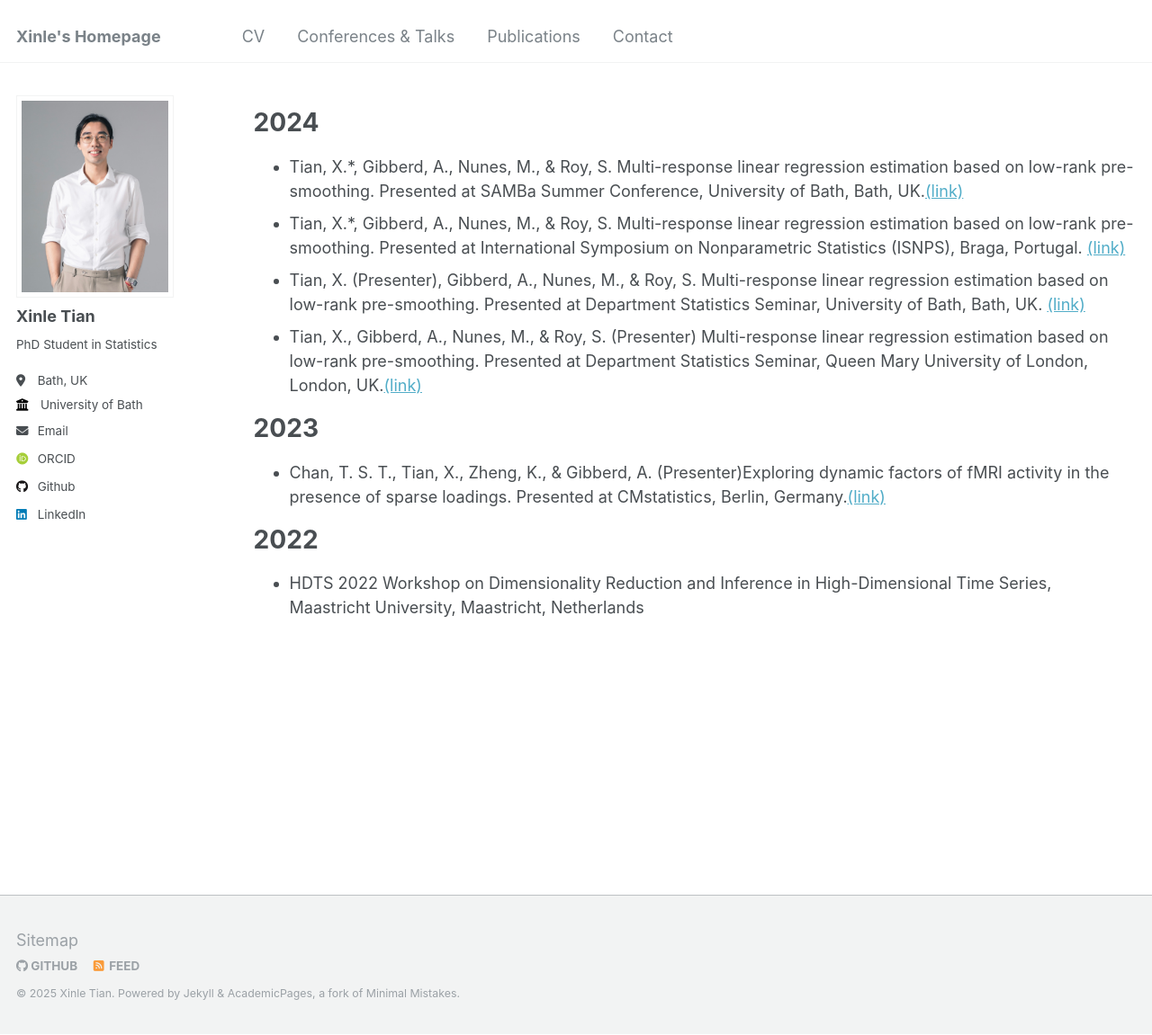
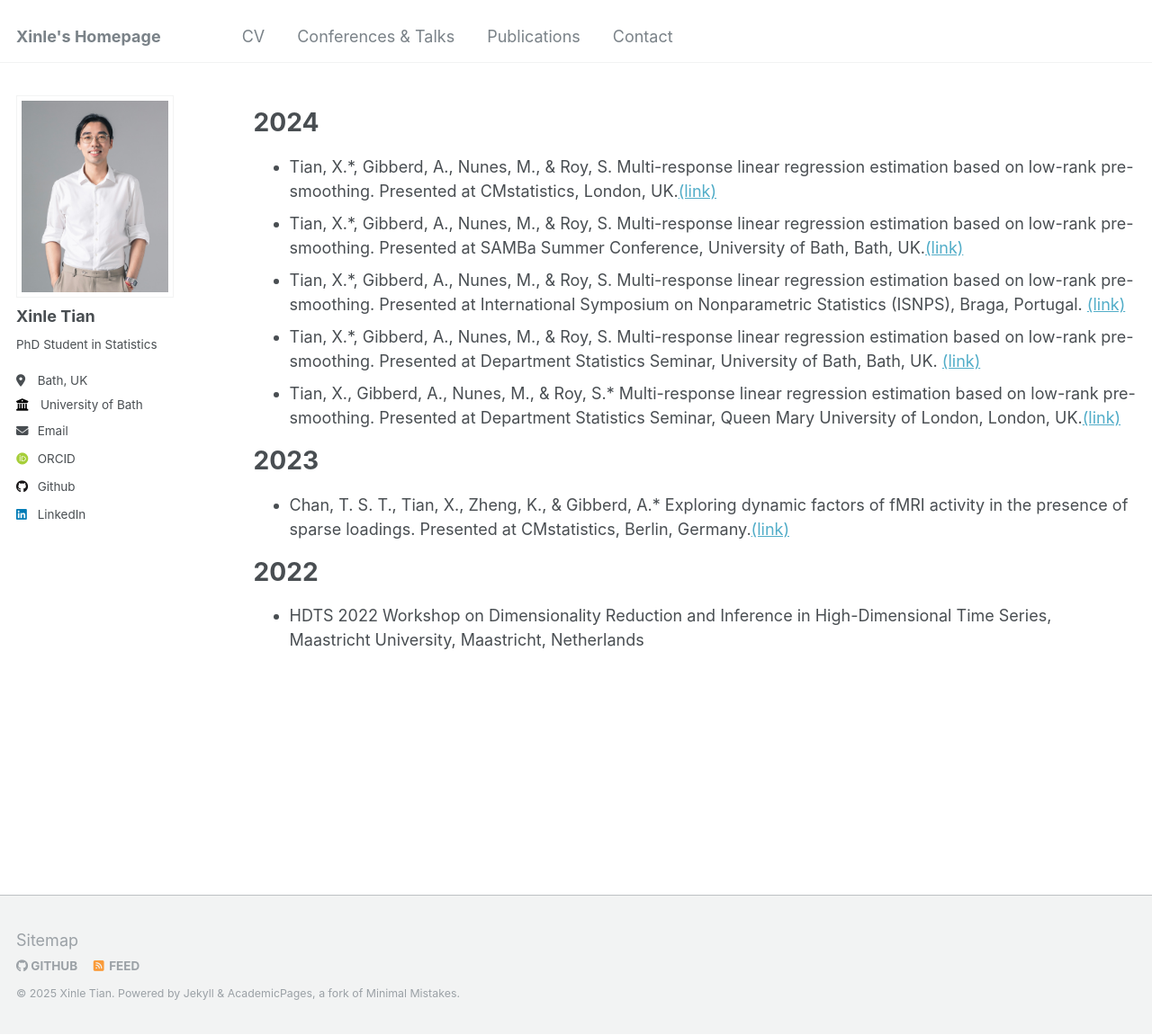
Before and after one commit to xinlet/xinlet.github.io, a Jekyll site: the page built from _pages/talks.md, in a window 1280 px wide and 1151 px high. Shown: the whole window at 90% size. Built offline with Jekyll 4.4.1, drawn with Linux system fonts in a browser that asks for light colours; some web fonts are replaced.

Commit message:
Update talks.md

```diff
--- a/_pages/talks.md
+++ b/_pages/talks.md
@@ -9,14 +9,15 @@ author_profile: true
 
 2024
 ======
+* Tian, X.*, Gibberd, A., Nunes, M., & Roy, S. Multi-response linear regression estimation based on low-rank pre-smoothing. Presented at CMstatistics, London, UK.[(link)](https://www.cmstatistics.org/CFECMStatistics2024/index.php)
 * Tian, X.*, Gibberd, A., Nunes, M., & Roy, S. Multi-response linear regression estimation based on low-rank pre-smoothing. Presented at SAMBa Summer Conference, University of Bath, Bath, UK.[(link)](https://people.bath.ac.uk/cb2605/SAMBaConf.html)
 * Tian, X.*, Gibberd, A., Nunes, M., & Roy, S. Multi-response linear regression estimation based on low-rank pre-smoothing. Presented at International Symposium on Nonparametric Statistics (ISNPS), Braga, Portugal. [(link)]((https://w3.math.uminho.pt/ISNPS2024/))
-* Tian, X. (Presenter), Gibberd, A., Nunes, M., & Roy, S. Multi-response linear regression estimation based on low-rank pre-smoothing. Presented at Department Statistics Seminar, University of Bath, Bath, UK. [(link)](https://people.bath.ac.uk/cr777/seminar.html)
-* Tian, X., Gibberd, A., Nunes, M., & Roy, S. (Presenter) Multi-response linear regression estimation based on low-rank pre-smoothing. Presented at Department Statistics Seminar, Queen Mary University of London, London, UK.[(link)](https://www.qmul.ac.uk/maths/research/seminars/statistics-and-data-science-seminar/)
+* Tian, X.*, Gibberd, A., Nunes, M., & Roy, S. Multi-response linear regression estimation based on low-rank pre-smoothing. Presented at Department Statistics Seminar, University of Bath, Bath, UK. [(link)](https://people.bath.ac.uk/cr777/seminar.html)
+* Tian, X., Gibberd, A., Nunes, M., & Roy, S.* Multi-response linear regression estimation based on low-rank pre-smoothing. Presented at Department Statistics Seminar, Queen Mary University of London, London, UK.[(link)](https://www.qmul.ac.uk/maths/research/seminars/statistics-and-data-science-seminar/)
 
 2023
 ======
-* Chan, T. S. T., Tian, X., Zheng, K., & Gibberd, A. (Presenter)Exploring dynamic factors of fMRI activity in the presence of sparse loadings. Presented at CMstatistics, Berlin, Germany.[(link)](https://www.cmstatistics.org/CMStatistics2023/programme.php)
+* Chan, T. S. T., Tian, X., Zheng, K., & Gibberd, A.* Exploring dynamic factors of fMRI activity in the presence of sparse loadings. Presented at CMstatistics, Berlin, Germany.[(link)](https://www.cmstatistics.org/CMStatistics2023/programme.php)
 
 2022
 ======
```
